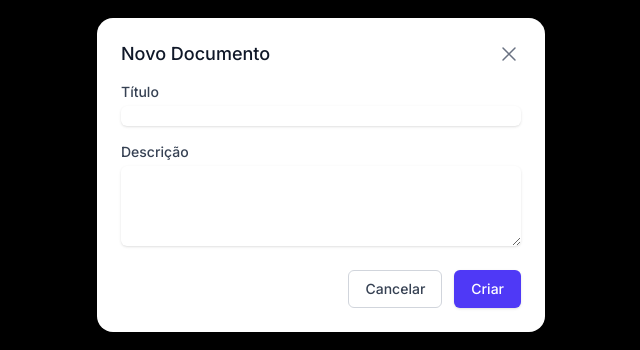
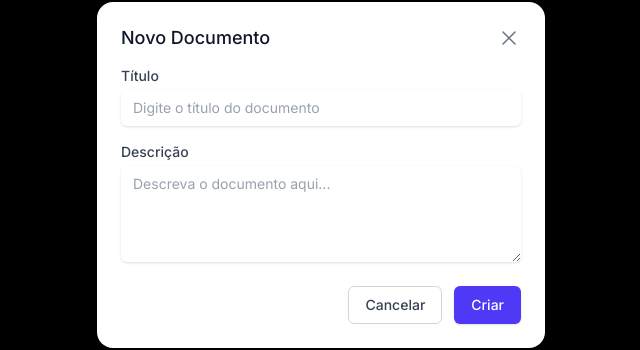
Before and after one commit to ellenmelo19/DocSignTest, a Next.js app in the folder frontend/: page / in a window 1280 px wide. Both pictures are taken after a click on the button "Novo Documento". Shown: the part 225-575 px from the top of the page, without its empty margins (319-959 px from the left). Built offline with nearby package versions, Linux system fonts and the light colour scheme; no server answers.

Commit message:
fix/ajuste na visualização dos campos do modal

```diff
--- a/frontend/src/components/DocumentFormModal.tsx
+++ b/frontend/src/components/DocumentFormModal.tsx
@@ -93,7 +93,10 @@ export default function DocumentFormModal({ isOpen, onClose, onSuccess }: Docume
                         name="titulo"
                         value={formData.titulo}
                         onChange={handleChange}
-                      className="mt-1 block w-full rounded-md border-gray-300 shadow-sm focus:border-indigo-500 focus:ring-indigo-500 sm:text-sm"
+                        placeholder="Digite o título do documento"
+                        className="mt-1 block w-full rounded-md border-gray-300 shadow-sm
+                                  focus:border-indigo-500 focus:ring-indigo-500 focus:ring-2
+                                  sm:text-sm px-3 py-2 text-gray-900 placeholder-gray-400"
                         required
                       />
                   </div>
@@ -108,7 +111,10 @@ export default function DocumentFormModal({ isOpen, onClose, onSuccess }: Docume
                         rows={4}
                         value={formData.descricao}
                         onChange={handleChange}
-                      className="mt-1 block w-full rounded-md border-gray-300 shadow-sm focus:border-indigo-500 focus:ring-indigo-500 sm:text-sm"
+                        placeholder="Descreva o documento aqui..."
+                        className="mt-1 block w-full rounded-md border-gray-300 shadow-sm
+                                  focus:border-indigo-500 focus:ring-indigo-500 focus:ring-2
+                                  sm:text-sm px-3 py-2 text-gray-900 placeholder-gray-400 resize-y"
                         required
                       />
                   </div>
```
Lines whose indentation alone changed are shown as unchanged.
